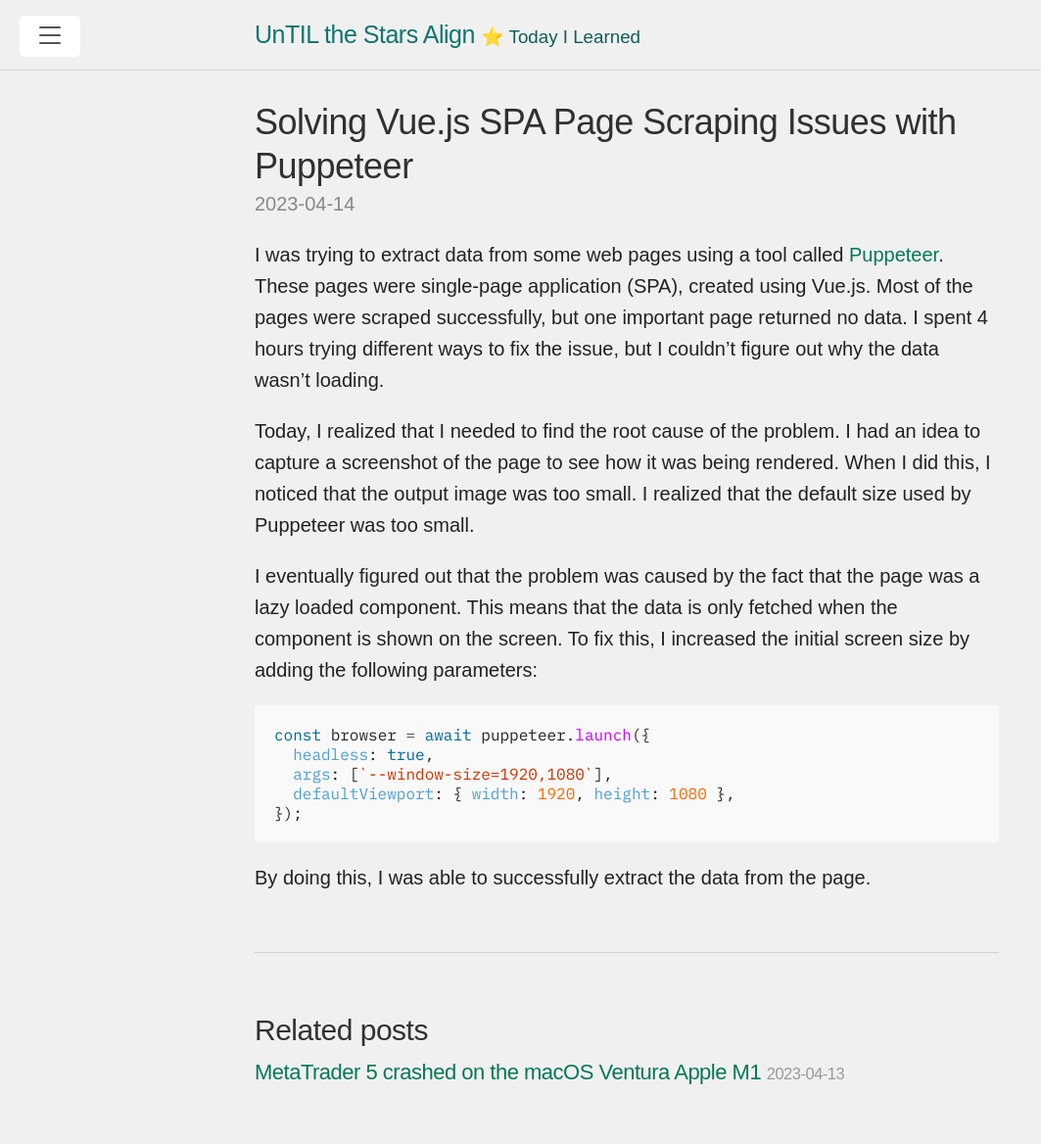
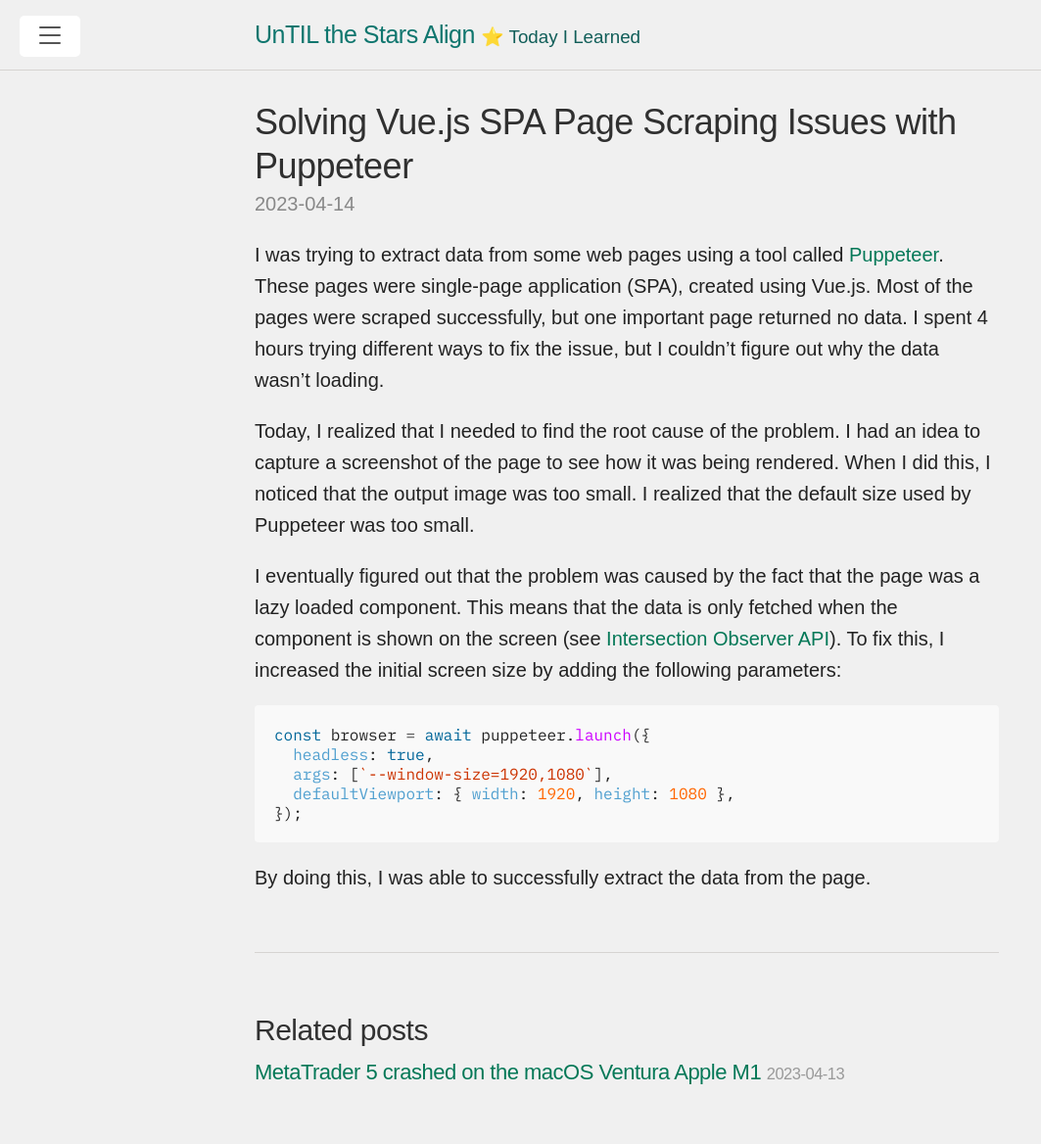
Before and after one commit to tonkla/tonkla.github.io, a Jekyll site: the page built from _posts/2023/04/2023-04-14-puppeteer-vue-lazy-load.md, in a window 1280 px wide. Shown: the whole page at 98% size, without its empty margins (0-1063 px from the left). Built offline with Jekyll 4.4.1, drawn with Linux system fonts in a browser that asks for light colours; some web fonts are replaced.

Commit message:
Update link

````diff
--- a/_posts/2023/04/2023-04-14-puppeteer-vue-lazy-load.md
+++ b/_posts/2023/04/2023-04-14-puppeteer-vue-lazy-load.md
@@ -7,7 +7,7 @@ I was trying to extract data from some web pages using a tool called [Puppeteer]
 
 Today, I realized that I needed to find the root cause of the problem. I had an idea to capture a screenshot of the page to see how it was being rendered. When I did this, I noticed that the output image was too small. I realized that the default size used by Puppeteer was too small.
 
-I eventually figured out that the problem was caused by the fact that the page was a lazy loaded component. This means that the data is only fetched when the component is shown on the screen. To fix this, I increased the initial screen size by adding the following parameters:
+I eventually figured out that the problem was caused by the fact that the page was a lazy loaded component. This means that the data is only fetched when the component is shown on the screen (see [Intersection Observer API](https://developer.mozilla.org/en-US/docs/Web/API/Intersection_Observer_API)). To fix this, I increased the initial screen size by adding the following parameters:
 
 ```javascript
 const browser = await puppeteer.launch({
````
